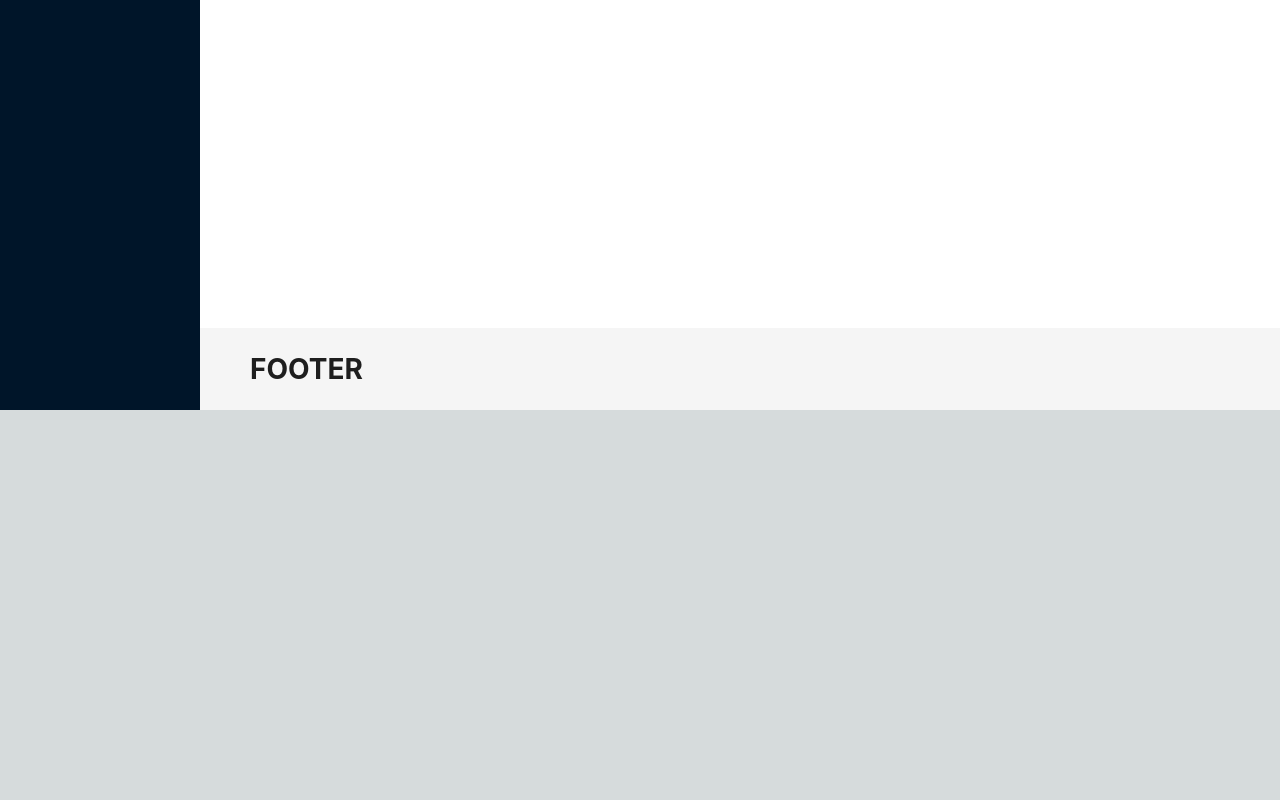
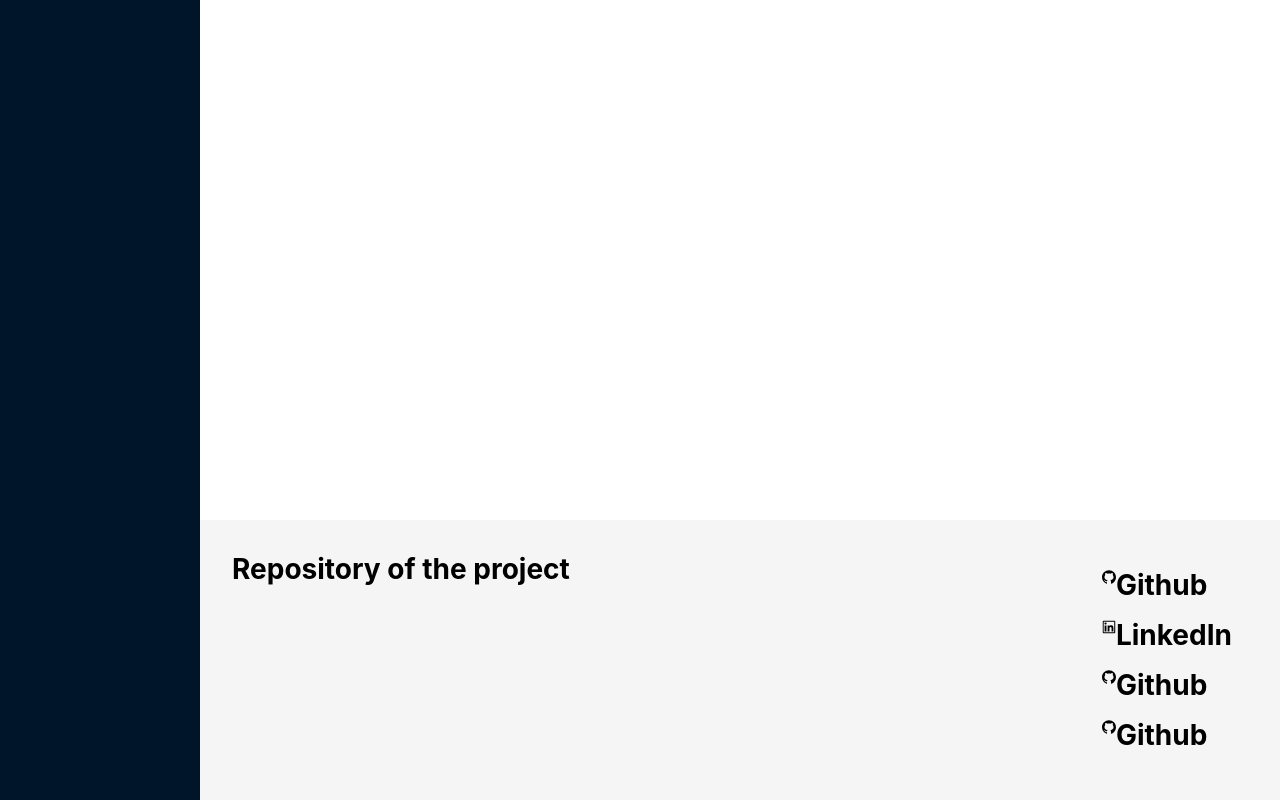
Before and after one commit to perezvonish/next-blog-frontend, a Next.js app: page / in a window 1280 px wide. Shown: the part 536-1336 px from the top of the page. Before the commit the page ends 946 px from the top, so only its background shows below. Built offline with nearby package versions, Linux system fonts and the light colour scheme.

Commit message:
feat: footer layout

```diff
--- a/src/app/layout.tsx
+++ b/src/app/layout.tsx
@@ -6,7 +6,9 @@ import Sider from "antd/es/layout/Sider";
 import {Content, Footer, Header} from "antd/es/layout/layout";
 import {LayoutFooter} from "@/components/layout/footer/LayoutFooter";
 const inter = Inter({ subsets: ['latin'] })
-import styles from '../styles/layout.module.css'
+import layoutStyles from '../styles/layout.module.css'
+import styles from '../styles/page.module.css'
+
 import React, {useState} from "react";
 import {
     EditOutlined,
@@ -65,7 +67,7 @@ export default function RootLayout({children}) {
               </div>
           </Sider>
           <Layout>
-              <Header id={styles.header}>
+              <Header id={layoutStyles.header}>
                   <Button
                       type="text"
                       icon={collapsed ? <MenuUnfoldOutlined /> : <MenuFoldOutlined />}
@@ -79,9 +81,7 @@ export default function RootLayout({children}) {
                   <LayoutHeader />
               </Header>
               <Content className={styles.main}>{children}</Content>
-              <Footer>
-                  <LayoutFooter />
-              </Footer>
+              <LayoutFooter />
           </Layout>
       </Layout>
       </body>
--- a/src/components/layout/footer/LayoutFooter.tsx
+++ b/src/components/layout/footer/LayoutFooter.tsx
@@ -1,9 +1,50 @@
+import styles from "../../../styles/layout.module.css"
+import React from "react";
+import {GithubOutlined, LinkedinOutlined} from "@ant-design/icons";
+
+type DevInfoItem = {
+    key: React.Key
+    title: string,
+    icon: React.ReactNode
+}
+
+function getDevInfoItem(key: React.Key, title: string, icon: React.ReactNode): DevInfoItem {
+    return {
+        key,
+        title,
+        icon
+    } as DevInfoItem
+}
+
 export const LayoutFooter: React.FC = () => {
+    const devInfo = [
+        getDevInfoItem("https://github.com/perezvonish", "Github", <GithubOutlined />),
+        getDevInfoItem("https://github.com/perezvonish", "LinkedIn", <LinkedinOutlined />),
+        getDevInfoItem("https://github.com/perezvonish", "Github",  <GithubOutlined />),
+        getDevInfoItem("https://github.com/perezvonish", "Github",  <GithubOutlined />),
+    ]
+
     return (
-        <div>
-            <h1>
-                FOOTER
-            </h1>
+        <div className={styles.layoutFooter}>
+            <div>
+                <h1>
+                    Repository of the project
+                </h1>
+            </div>
+
+            <div>
+                {devInfo.map(item => (
+                    <div className={styles.layoutFooterDevInfo}>
+                        <div>
+                            {item.icon}
+                        </div>
+                        <div>
+                            <h1>{item.title}</h1>
+                            <h2>{item.description}</h2>
+                        </div>
+                    </div>
+                ))}
+            </div>
         </div>
     )
 }
--- a/src/styles/layout.module.css
+++ b/src/styles/layout.module.css
@@ -19,3 +19,15 @@
     justify-content: center;
     align-items: center;
 }
+
+.layoutFooter {
+    color: black;
+    display: flex;
+    justify-content: space-between;
+    margin: 2rem;
+}
+
+.layoutFooterDevInfo {
+    display: flex;
+    margin: 1rem;
+}
```
